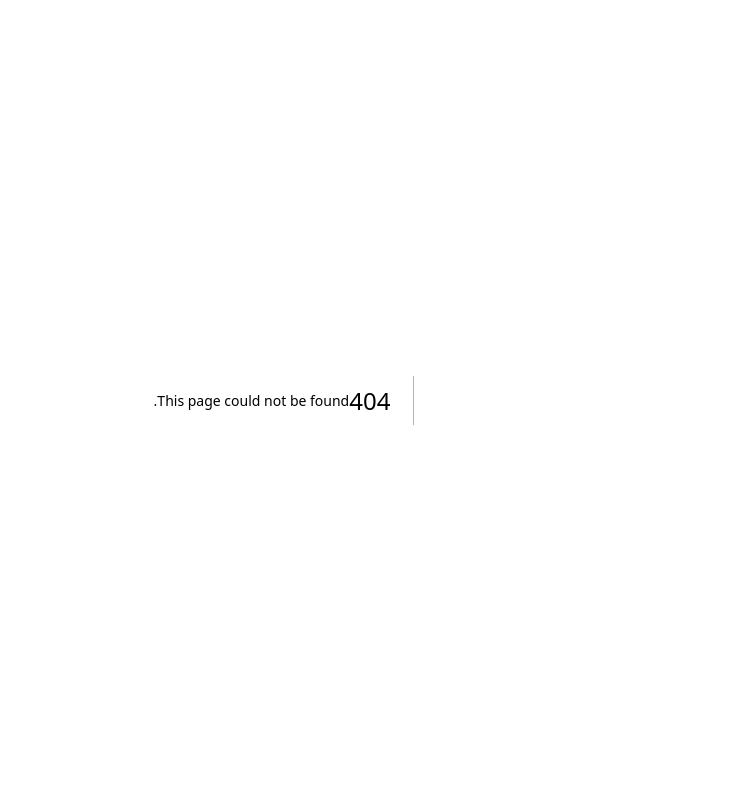
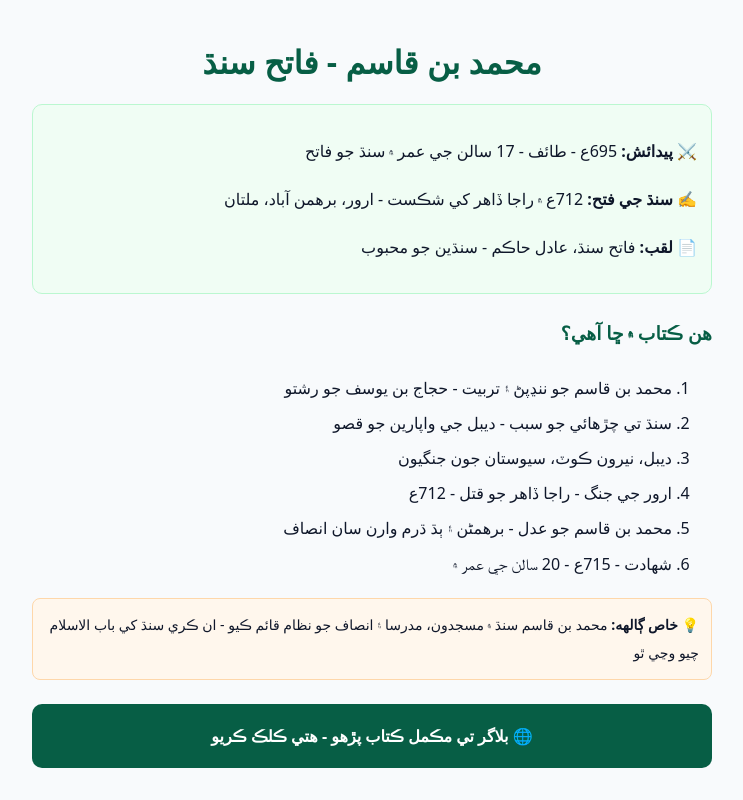
Before and after one commit to islamsolangi/sindhigpt, a Next.js app: page /app/books/muhammad-bin-qasim in a window 1280 px wide. Before the commit this address had no page. Shown: the whole page, without its empty margins (388-1131 px from the left). Built offline with nearby package versions, Linux system fonts and the light colour scheme.

Commit message:
Create page.tsx

```diff
--- /dev/null
+++ b/app/app/books/muhammad-bin-qasim/page.tsx
@@ -0,0 +1,32 @@
+"use client";
+export default function Page() {
+  return (
+    <div style={{maxWidth:'720px', margin:'auto', padding:'20px', lineHeight:'2'}}>
+      <h1 style={{color:'#075e45', textAlign:'center'}}>محمد بن قاسم - فاتح سنڌ</h1>
+      <div style={{background:'#f0fdf4', padding:'14px', borderRadius:'10px', border:'1px solid #bbf7d0'}}>
+        <p>⚔️ <b>پيدائش:</b> 695ع - طائف - 17 سالن جي عمر ۾ سنڌ جو فاتح</p>
+        <p>✍️ <b>سنڌ جي فتح:</b> 712ع ۾ راجا ڏاهر کي شڪست - ارور، برهمن آباد، ملتان</p>
+        <p>📄 <b>لقب:</b> فاتح سنڌ، عادل حاڪم - سنڌين جو محبوب</p>
+      </div>
+
+      <h3 style={{color:'#075e45', marginTop:'20px'}}>هن ڪتاب ۾ ڇا آهي؟</h3>
+      <ol style={{lineHeight:'2.2'}}>
+        <li>محمد بن قاسم جو ننڍپڻ ۽ تربيت - حجاج بن يوسف جو رشتو</li>
+        <li>سنڌ تي چڙهائي جو سبب - ديبل جي واپارين جو قصو</li>
+        <li>ديبل، نيرون ڪوٽ، سيوستان جون جنگيون</li>
+        <li>ارور جي جنگ - راجا ڏاهر جو قتل - 712ع</li>
+        <li>محمد بن قاسم جو عدل - برهمڻن ۽ ٻڌ ڌرم وارن سان انصاف</li>
+        <li>شهادت - 715ع - 20 سالن جي عمر ۾</li>
+      </ol>
+
+      <div style={{background:'#fff7ed', padding:'12px', borderRadius:'8px', border:'1px solid #fed7aa', marginTop:'16px'}}>
+        <p style={{margin:'0', fontSize:'14px'}}>💡 <b>خاص ڳالهه:</b> محمد بن قاسم سنڌ ۾ مسجدون، مدرسا ۽ انصاف جو نظام قائم ڪيو - ان ڪري سنڌ کي باب الاسلام چيو وڃي ٿو</p>
+      </div>
+
+      <a href="https://islamsolangi786.blogspot.com/search/label/Muhammad%20Bin%20Qasim" target="_blank"
+         style={{display:'block', background:'#075e45', color:'#fff', padding:'16px', textAlign:'center', borderRadius:'10px', textDecoration:'none', fontWeight:'bold', marginTop:'24px'}}>
+         🌐 بلاگر تي مڪمل ڪتاب پڙهو - هتي ڪلڪ ڪريو
+      </a>
+    </div>
+  )
+}
```
